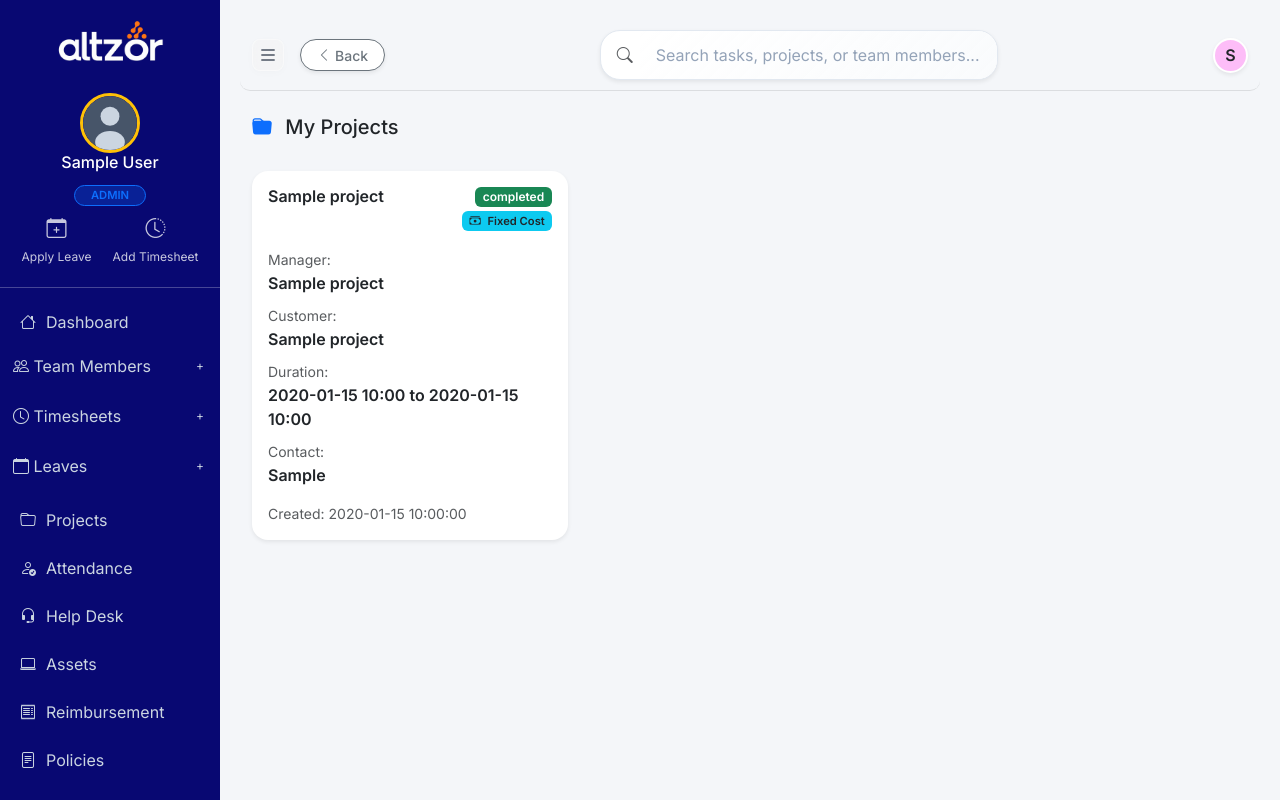
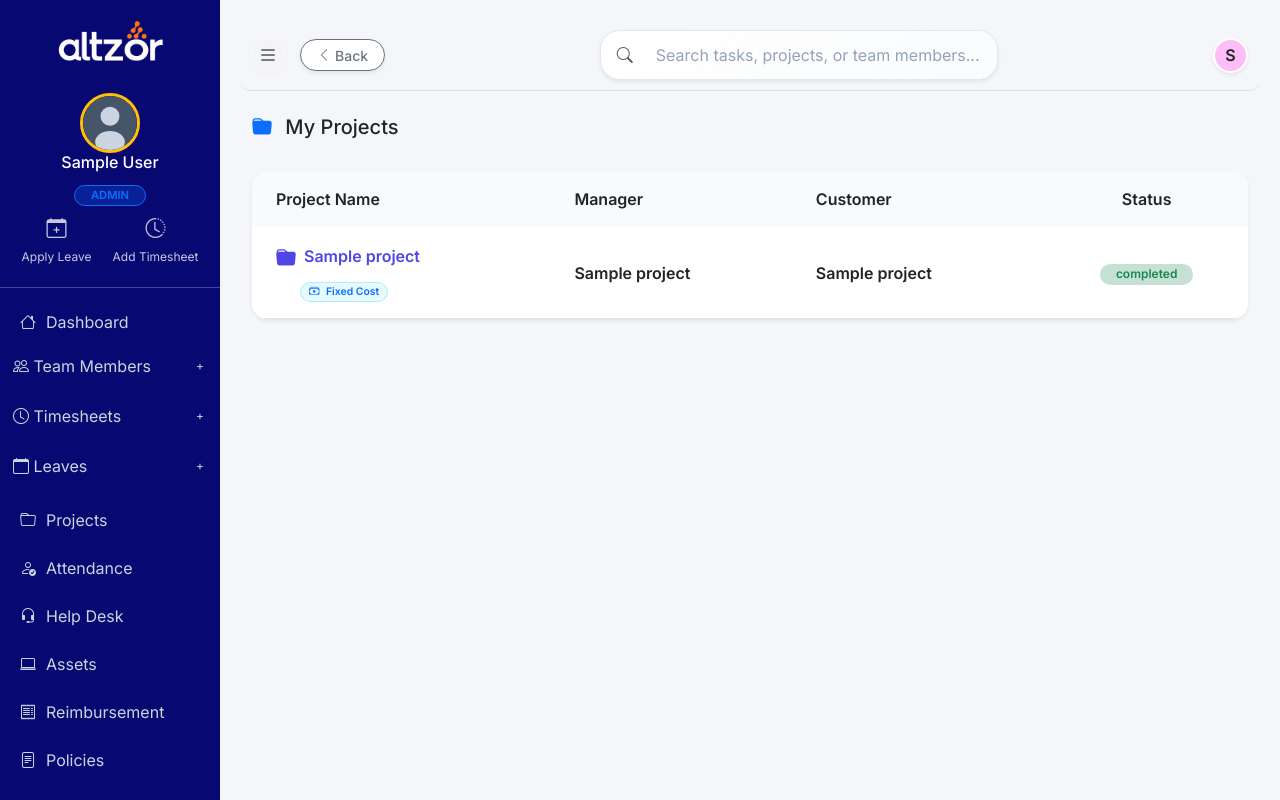
Before and after one commit to jshruti-07/RISE-Frontend, a Flask app: template templates/projects.html in a window 1280 px wide. Run offline with Flask 3, Linux system fonts and the light colour scheme; the visitor is signed in with stand-in values (Sample User, id 1); the template is opened without the code that fills it: most values are stand-ins (such as "Sample title", 1, 10 or a date in 2020); some libraries are stand-ins or nearby versions.

Commit message:
projects UI modified

```diff
--- a/templates/projects.html
+++ b/templates/projects.html
@@ -16,18 +16,31 @@
         {% endif %}
     </div>
 
-    <!-- Projects Cards -->
-    <div id="projectsContainer" class="row g-4">
+    <!-- Projects Table -->
+    <div id="projectsContainer" class="card shadow-sm border-0 rounded-4 overflow-hidden">
+        <div class="table-responsive">
+            <table class="table table-hover align-middle mb-0">
+                <thead class="bg-light">
+                    <tr>
+                        <th class="ps-4 py-3 border-0">Project Name</th>
+                        <th class="py-3 border-0">Manager</th>
+                        <th class="py-3 border-0">Customer</th>
+                        <th class="py-3 border-0 text-center">Status</th>
+                        {% if user_role == 'hr' %}
+                        <th class="pe-4 py-3 border-0 text-end">Actions</th>
+                        {% endif %}
+                    </tr>
+                </thead>
+                <tbody>
                     {% if projects %}
                     {% for project in projects %}
-        <div class="col-md-6 col-lg-4">
-            <div class="card shadow-sm border-0 rounded-4 h-100 project-card" data-id="{{ project.id }}" role="button" style="cursor: pointer;">
-                <div class="card-body">
-                    <div class="d-flex justify-content-between align-items-start mb-3">
-                        <h6 class="card-title fw-bold">{{ project.name }}</h6>
-                        <div class="d-flex flex-column align-items-end gap-1">
-                            <span class="badge bg-success">{{ project.status }}</span>
-                            <span class="badge bg-info text-dark" style="font-size: 0.7rem;">
+                    <tr class="hover-row">
+                        <td class="ps-4 py-3 border-bottom">
+                            <a href="javascript:void(0)" class="text-decoration-none fw-bold project-link" data-id="{{ project.id }}" style="color: #4f46e5;">
+                                <i class="bi bi-folder-fill me-2 fs-5 align-middle"></i>{{ project.name }}
+                            </a>
+                            <div class="mt-1 ms-4">
+                                <span class="badge bg-info bg-opacity-10 text-primary border border-info border-opacity-25 rounded-pill px-2" style="font-size: 0.65rem;">
                                     {% if project.project_type == 'tm' %}
                                     <i class="bi bi-clock-history me-1"></i> T&M
                                     {% else %}
@@ -35,56 +48,33 @@
                                     {% endif %}
                                 </span>
                             </div>
-                    </div>
-
-                    <div class="project-info mb-3">
-                        <div class="mb-2">
-                            <small class="text-muted">Manager:</small>
-                            <div class="fw-semibold">{{ project.assigned_manager_name or project.manager_name or
-                                project.assigned_manager or project.manager or 'Not Set' }}</div>
-                        </div>
-                        <div class="mb-2">
-                            <small class="text-muted">Customer:</small>
-                            <div class="fw-semibold">{{ project.customer_name }}</div>
-                        </div>
-                        <div class="mb-2">
-                            <small class="text-muted">Duration:</small>
-                            <div class="fw-semibold">
-                                {{ (project.start_date|string)[:16] if project.start_date else 'N/A' }} to
-                                {{ (project.end_date|string)[:16] if project.end_date else 'N/A' }}
-                            </div>
-                        </div>
-                        <div class="mb-2">
-                            <small class="text-muted">Contact:</small>
-                            <div class="fw-semibold">{{ project.customer_contact or project.contact_person or
-                                project.contact or 'Not Set' }}</div>
-                        </div>
-                    </div>
-
-                    <div class="d-flex justify-content-between align-items-center">
-                        <small class="text-muted">
-                            Created: {{ project.created_at }}
-                        </small>
-                        <div class="btn-group btn-group-sm project-card-actions">
+                        </td>
+                        <td class="py-3 border-bottom">
+                            <span class="fw-semibold text-dark">{{ project.assigned_manager_name or project.manager_name or project.assigned_manager or project.manager or 'Not Set' }}</span>
+                        </td>
+                        <td class="py-3 border-bottom">
+                            <span class="fw-semibold text-dark">{{ project.customer_name }}</span>
+                        </td>
+                        <td class="py-3 text-center border-bottom">
+                            <span class="badge bg-success bg-opacity-25 text-success rounded-pill px-3">{{ project.status }}</span>
+                        </td>
                         {% if user_role == 'hr' %}
-                            <button class="btn btn-outline-warning btn-edit-project" data-id="{{ project.id }}">
+                        <td class="pe-4 py-3 text-end border-bottom">
+                            <div class="btn-group btn-group-sm">
+                                <button class="btn btn-outline-warning btn-edit-project rounded-start-pill px-3" data-id="{{ project.id }}" title="Edit Project">
                                     <i class="bi bi-pencil"></i>
                                 </button>
-                            <button class="btn btn-outline-danger btn-delete-project"
-                                    data-id="{{ project.id }}"
-                                    data-name="{{ project.name }}">
+                                <button class="btn btn-outline-danger btn-delete-project rounded-end-pill px-3" data-id="{{ project.id }}" data-name="{{ project.name }}" title="Delete Project">
                                     <i class="bi bi-trash"></i>
                                 </button>
+                            </div>
+                        </td>
                         {% endif %}
-                        </div>
-                    </div>
-                </div>
-            </div>
-        </div>
+                    </tr>
                     {% endfor %}
                     {% else %}
-        <div class="col-12">
-            <div class="text-center py-5">
+                    <tr>
+                        <td colspan="5" class="text-center py-5 border-bottom-0">
                             <i class="bi bi-folder-x text-muted" style="font-size: 3rem;"></i>
                             <h6 class="mt-3 text-muted">No Projects Found</h6>
                             {% if user_role == 'hr' %}
@@ -96,9 +86,12 @@
                             {% else %}
                             <p class="text-muted">You haven't been assigned to any projects yet.</p>
                             {% endif %}
+                        </td>
+                    </tr>
+                    {% endif %}
+                </tbody>
+            </table>
         </div>
-        </div>
-        {% endif %}
     </div>
 </div>
 
@@ -347,8 +340,8 @@
                     return;
                 }
 
-                const card = e.target.closest('.project-card');
-                if (card) viewProjectDetails(card.dataset.id);
+                const projectLink = e.target.closest('.project-link');
+                if (projectLink) viewProjectDetails(projectLink.dataset.id);
             });
         }
     });
```
Lines whose indentation alone changed are shown as unchanged.
